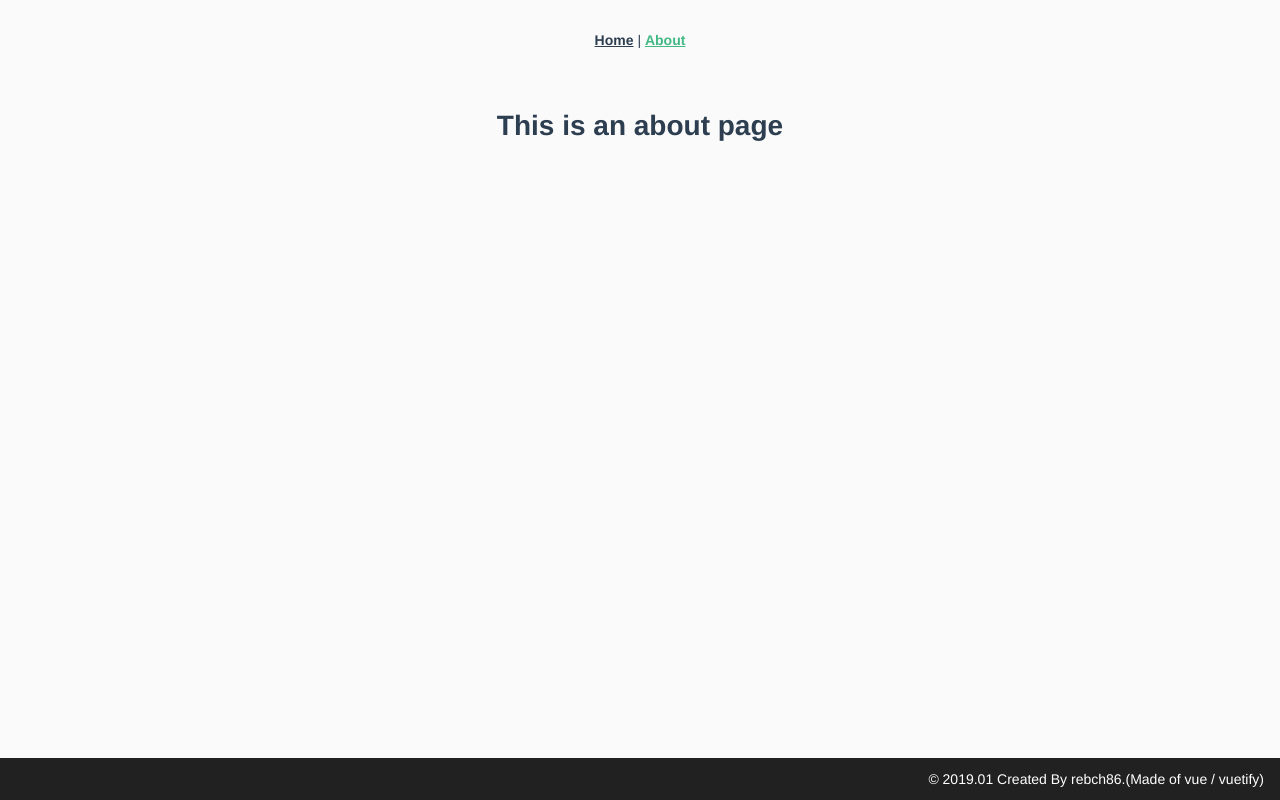
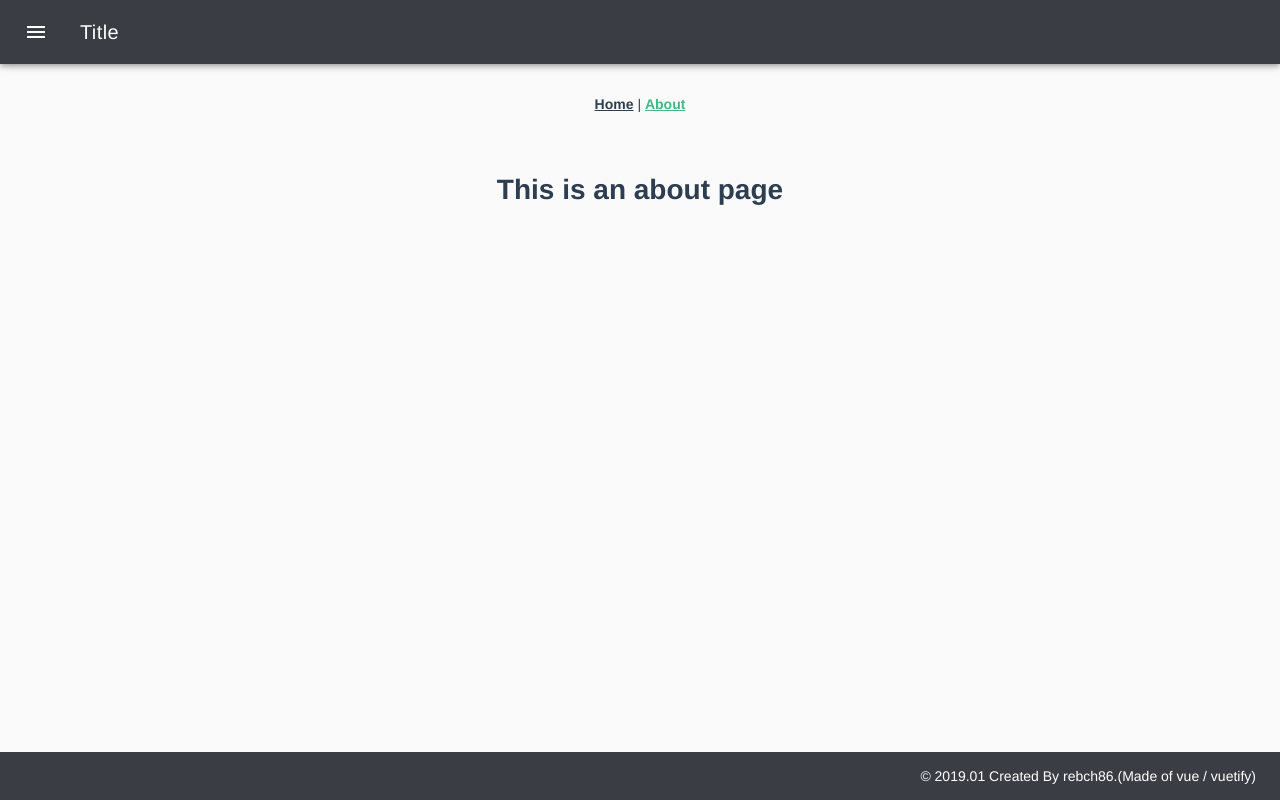
Before and after one commit to rebch86/vue-blog, a Vue app: page /about in a window 1280 px wide. Built offline with nearby package versions, Linux system fonts and the light colour scheme.

Commit message:
[기타] Vuetify 추가 2019.01.14 - CSS 프레임워크 vuetify 추가. - 마테리얼 아이콘 추가.

```diff
--- a/package.json
+++ b/package.json
@@ -8,6 +8,7 @@
     "lint": "vue-cli-service lint"
   },
   "dependencies": {
+    "material-design-icons-iconfont": "^4.0.4",
     "vue": "^2.5.21",
     "vue-router": "^3.0.1",
     "vuetify": "^1.4.1",
--- a/src/App.vue
+++ b/src/App.vue
@@ -1,8 +1,15 @@
 <template>
   <div id="app">
     <v-app>
+      <v-toolbar dark color="#3a3e44">
+        <v-toolbar-side-icon>
+        </v-toolbar-side-icon>
+        <v-toolbar-title class="white--text">Title</v-toolbar-title>
+      </v-toolbar>
+
       <div id="nav">
-      <router-link to="/">Home</router-link> |
+        <router-link to="/">Home</router-link>
+        |
         <router-link to="/about">About</router-link>
       </div>
       <v-content>
@@ -10,9 +17,9 @@
           <router-view/>
         </v-container>
       </v-content>
-      <v-footer class="pa-3" dark height="42">
+      <v-footer class="pa-4" dark color="#3a3e44">
         <v-spacer></v-spacer>
-        <div>&copy; 2019.01 Created By rebch86.(Made of vue / vuetify) </div>
+        <div>&copy; 2019.01 Created By rebch86.(Made of vue / vuetify)</div>
       </v-footer>
     </v-app>
   </div>
@@ -26,6 +33,7 @@
     text-align: center;
     color: #2c3e50;
   }
+
   #nav {
     padding: 30px;
   }
--- a/src/main.js
+++ b/src/main.js
@@ -3,7 +3,8 @@ import App from './App.vue'
 import router from './router'
 import store from './store'
 
-// Vuetify
+// Vuetify & material-design-icons
+import 'material-design-icons-iconfont/dist/material-design-icons.css'
 import 'vuetify/dist/vuetify.min.css'
 import Vuetify from 'vuetify'
 Vue.use(Vuetify)
@@ -13,5 +14,6 @@ Vue.config.productionTip = false
 new Vue({
   router,
   store,
+  name: 'App',
   render: h => h(App)
 }).$mount('#app')
--- a/vue.config.js
+++ b/vue.config.js
@@ -2,7 +2,7 @@ module.exports = {
   outputDir: 'docs',
   runtimeCompiler: undefined,
   // baseUrl: '/',
-  publicPath : '/vue-blog/',
+  publicPath: '/vue-blog/',
   assetsDir: 'static',
   productionSourceMap: undefined,
   parallel: undefined,
```
Also changed, not shown: 1 other file (tests, documents, lock files or other folders). Lines whose indentation alone changed are shown as unchanged.
